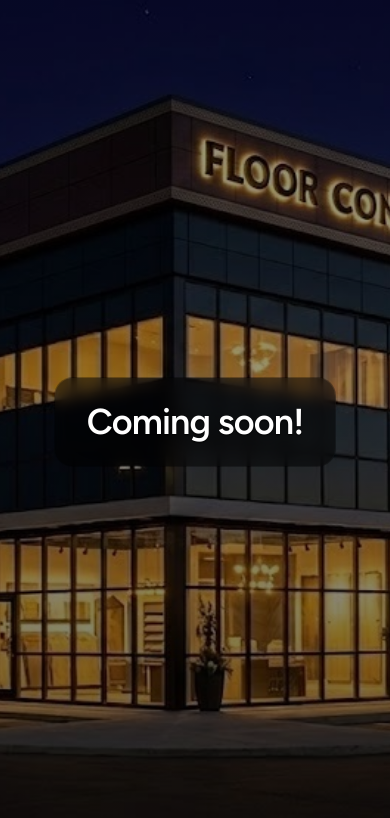
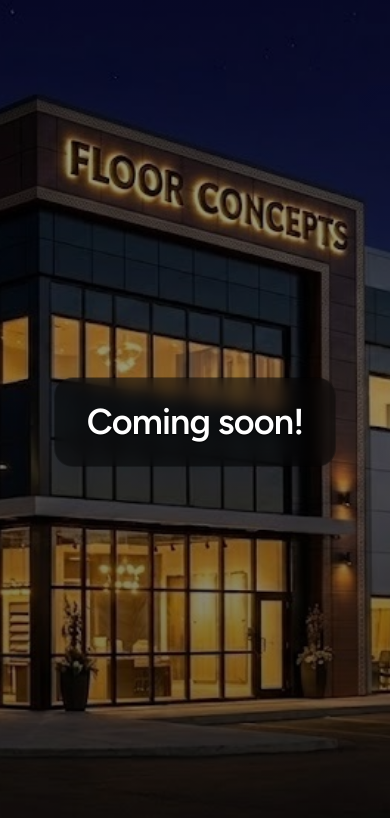
Before and after one commit to robink-drive/floorconcepts-web, a Next.js app: page /coming-soon in a window 390 px wide. Shown: the top 818 px of the page. Built offline with nearby package versions, Linux system fonts and the light colour scheme.

Commit message:
fix: update image class for better responsiveness in Coming Soon component

```diff
--- a/components/coming-soon.tsx
+++ b/components/coming-soon.tsx
@@ -21,11 +21,12 @@
         priority
         fetchPriority="high"
         sizes="100vw"
-        quality={72}
+        quality={75}
         decoding="async"
-        className="z-0 object-cover"
+        className="z-0 object-cover sm:object-center object-[62%_center]"
       />
       <div
+
         className="pointer-events-none absolute inset-0 z-1 bg-linear-to-t from-black/55 via-black/40 to-black/40"
         aria-hidden
       />
```
